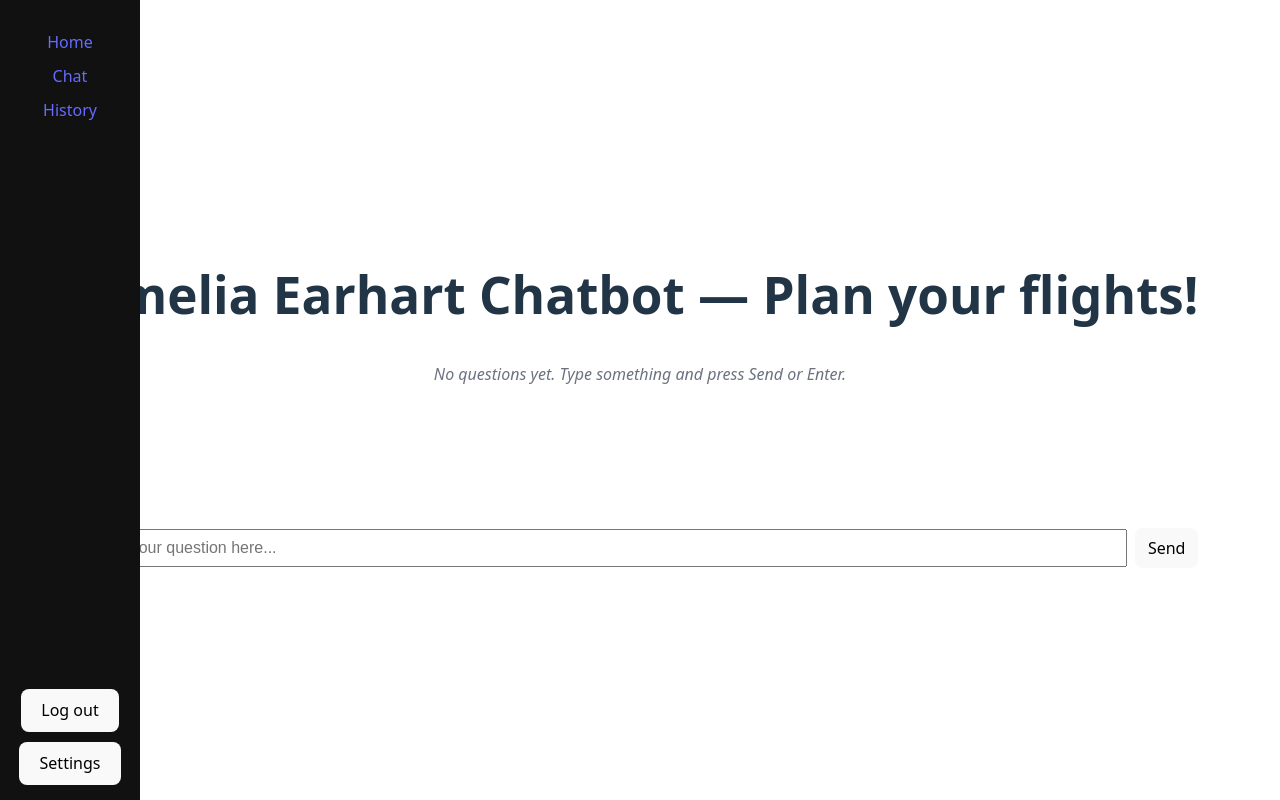
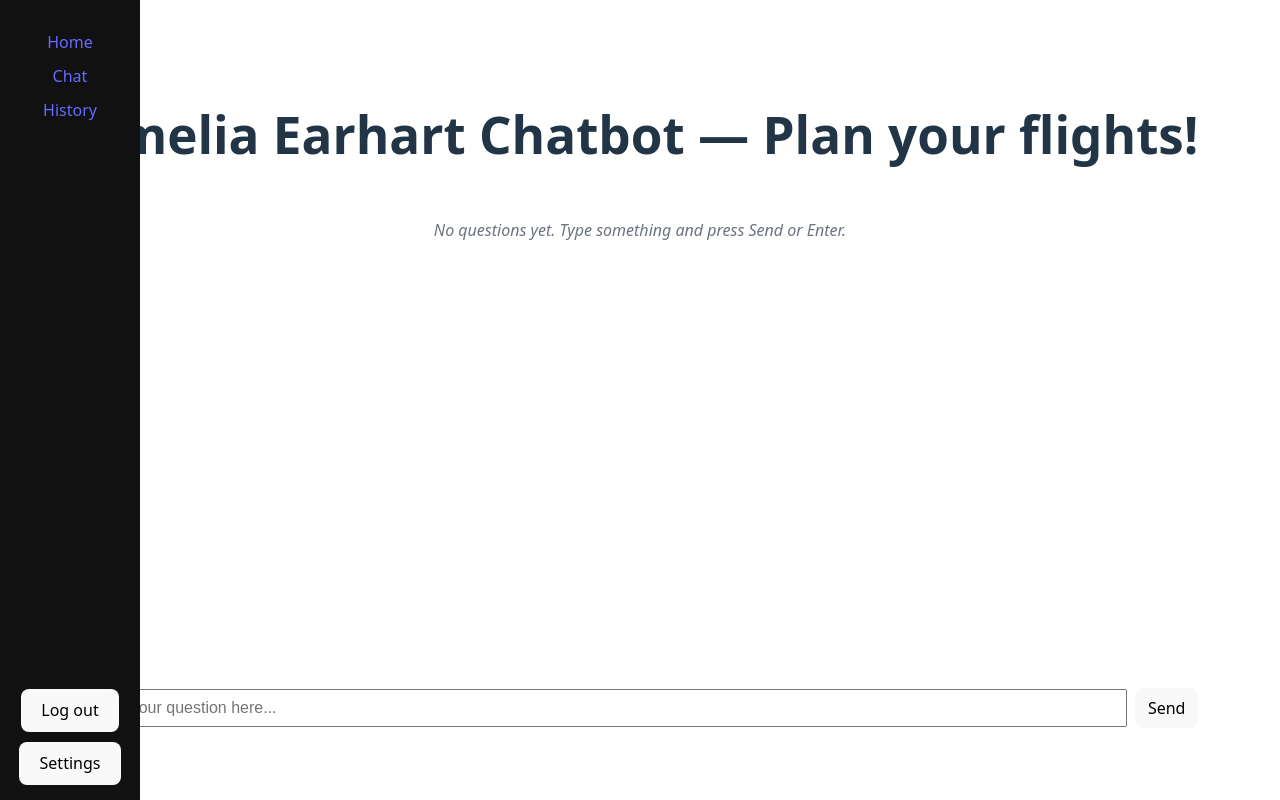
Before and after one commit to oli4406/amelia-earhart-chatbot, a React (Vite) app: page /chat in a window 1280 px wide. Built offline with nearby package versions, Linux system fonts and the light colour scheme.

Commit message:
Expanded the chatbot to make itless cramped, far better UI for extended converstaions

```diff
--- a/src/App.css
+++ b/src/App.css
@@ -52,10 +52,11 @@
 
 .messages-window {
   width: 100%;
-  height: 160px;
+  height: 60vh;
   /* make the messages container visually invisible and match page background */
   border: none;
-  padding: 0;
+  border-radius: 8px;
+  padding: 1rem;
   /* Always show vertical scroller */
   overflow-y: scroll;
   overflow-x: hidden;
```
